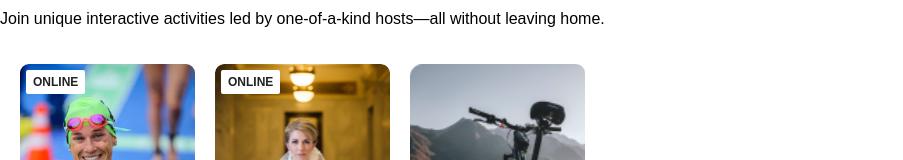
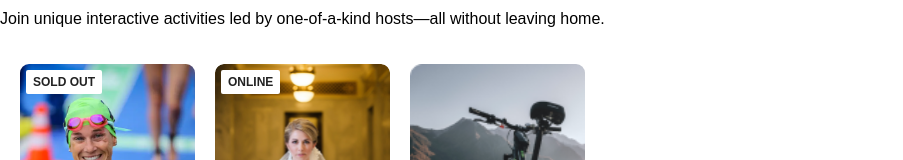
Before and after one commit to dev-arpita/airBnb, a React (Vite) app in the folder react-app/: page / in a window 1280 px wide. Shown: the part 374-534 px from the top of the page, without its empty margins (0-903 px from the left). Built offline with nearby package versions, Linux system fonts and the light colour scheme.

Commit message:
Project: Pass object as props

```diff
--- a/react-app/src/App.jsx
+++ b/react-app/src/App.jsx
@@ -10,12 +10,8 @@
     return (
       <Card
         key= {item.id}
-        img= {item.coverImg}
-        rating= {item.stats.rating}
-        reviewCount= {item.stats.reviewCount}
-        location= {item.location}
-        title= {item.title}
-        price= {item.price} />
+        item = {item}
+       />
   )
   })
   return (
--- a/react-app/src/components/Card.jsx
+++ b/react-app/src/components/Card.jsx
@@ -2,30 +2,25 @@
 
 export default function Card(props) {
     let badgeText
-    if (props.openSpots === 0) {
+    if (props.item.openSpots === 0) {
         badgeText = "SOLD OUT"
-    } else if (props.location === "Online") {
+    } else if (props.item.location === "Online") {
         badgeText = "ONLINE"
     }
 
-    /*
-    Challenge:
-    1. Display the correct text in the badge based on the logic above
-    2. Only display the badge if badgeText has a value
-    */
 
     return (
         <div className="card">
             {badgeText && <div className="card--badge">{badgeText}</div>}
-            <img src={`../images/${props.img}`} className="card--image" />
+            <img src={`../images/${props.item.coverImg}`} className="card--image" />
             <div className="card--stats">
                 <img src="../images/star.png" className="card--star" />
-                <span>{props.rating}</span>
-                <span className="gray">({props.reviewCount}) • </span>
-                <span className="gray">{props.location}</span>
+                <span>{props.item.stats.rating}</span>
+                <span className="gray">({props.item.stats.reviewCount}) • </span>
+                <span className="gray">{props.item.location}</span>
             </div>
-            <p className="card--title">{props.title}</p>
-            <p className="card--price"><span className="bold">From ${props.price}</span> / person</p>
+            <p className="card--title">{props.item.title}</p>
+            <p className="card--price"><span className="bold">From ${props.item.price}</span> / person</p>
         </div>
     )
 }
```
